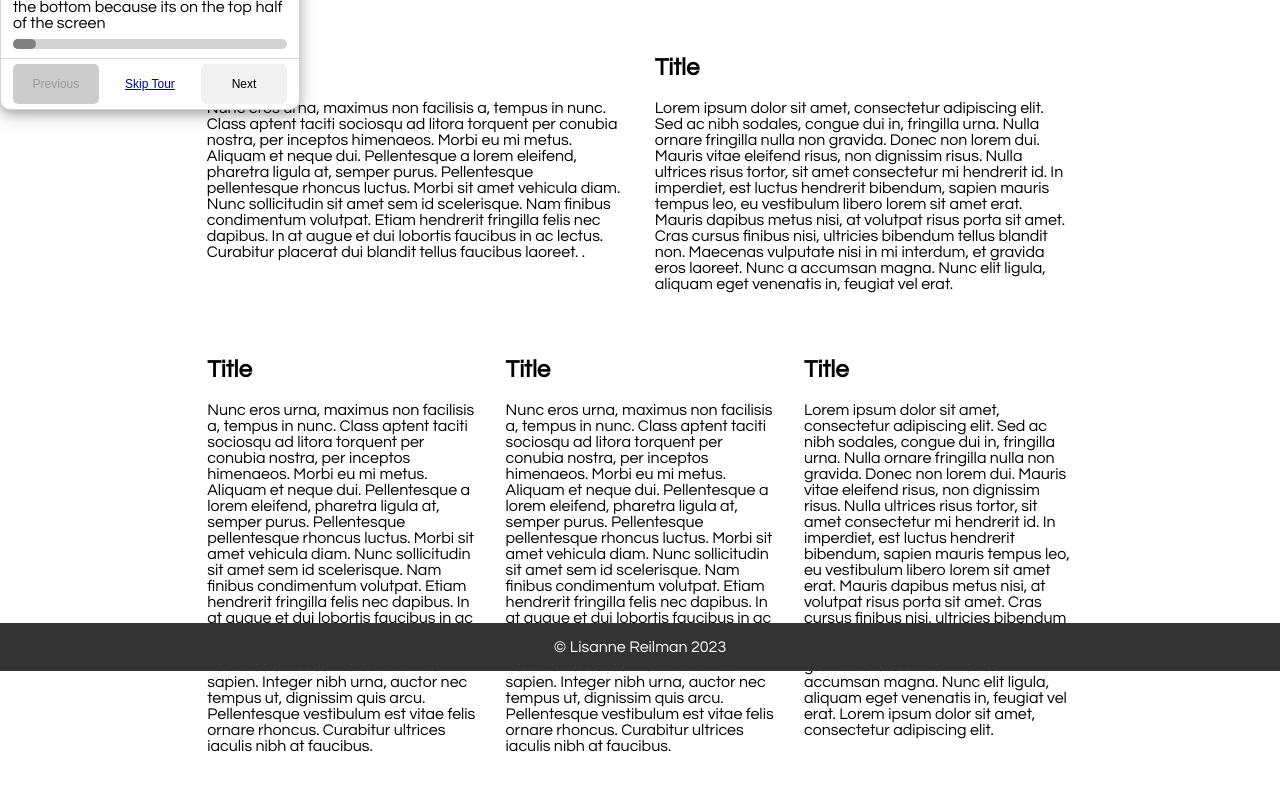
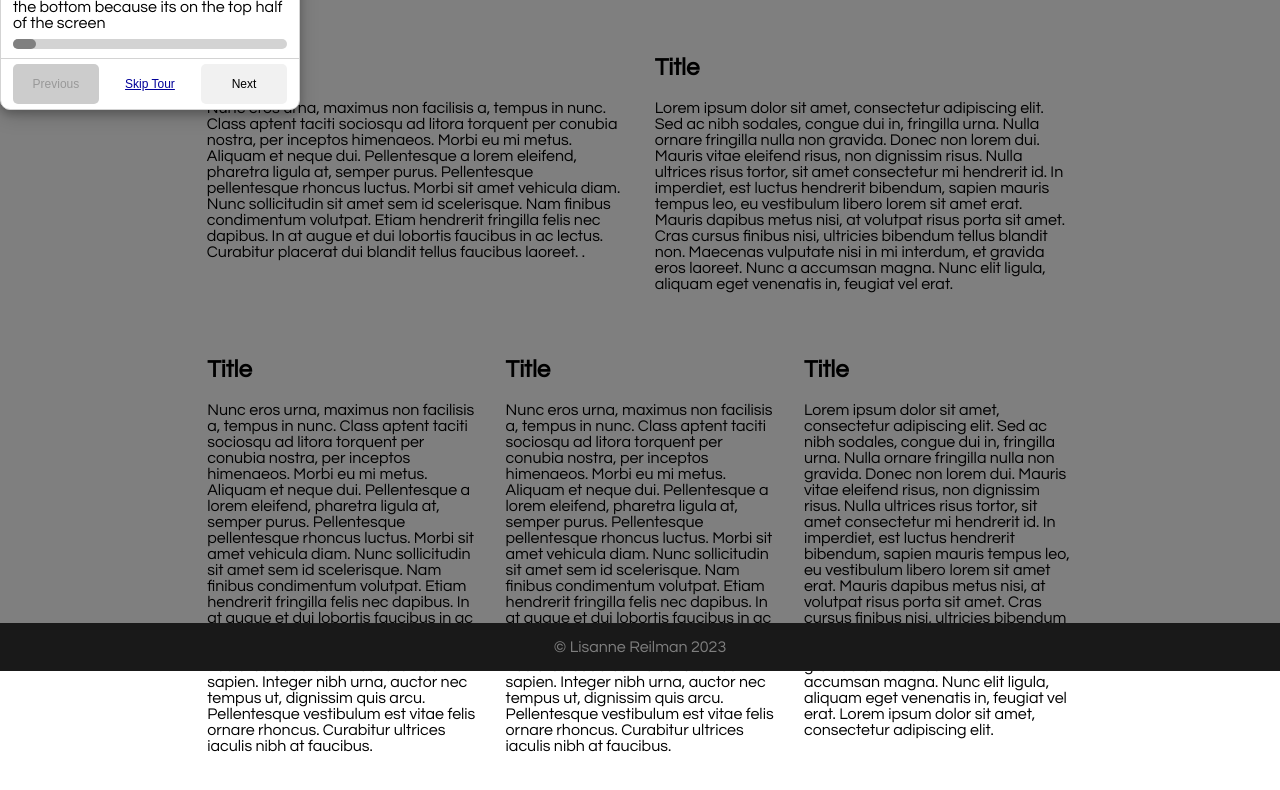
Before and after one commit to HyperPandax/PandaTours, a website built with Vite: page index.html in a window 1280 px wide. Shown: the part 129-919 px from the top of the page. Built offline with nearby package versions, Linux system fonts and the light colour scheme.

Commit message:
dark body overlay

```diff
--- a/JS/guided-tour.js
+++ b/JS/guided-tour.js
@@ -42,6 +42,8 @@ export class GuidedTour {
     this.tourSteps.forEach((step) => step.classList.remove("highlight"));
     this.overlay.style.display = "none";
     this.utils.requestUserFeedback();
+
+    document.body.querySelector(".darkBodyOverlay").remove();
   }
 
   start() {
--- a/JS/panda-tours-style.css
+++ b/JS/panda-tours-style.css
@@ -4,7 +4,7 @@
   display: flex;
   justify-content: center;
   align-items: center;
-  z-index: 9999;
+  z-index: 999;
   background: none;
   width: 300px;
   min-height: 150px;
@@ -23,10 +23,10 @@
   box-shadow: 2px 2px 5px gray, 2px 2px 5px gray inset,
     0 4px 8px 0 rgba(0, 0, 0, 0.2), 0 6px 20px 0 rgba(0, 0, 0, 0.19);
   border-radius: 5px;
-  z-index: 9998;
+  z-index: 998;
 }
 
-/* .dark-overlay {
+ .darkBodyOverlay {
   position: fixed;
   top: 0;
   left: 0;
@@ -38,9 +38,9 @@
     0,
     0.5
   );
-  z-index: 9990;
+  z-index: 800;
   transition: opacity 0.3s ease;
-} */
+}
 
 .overlay-section {
   width: 92%;
@@ -125,6 +125,8 @@
   text-decoration: underline;
 }
 
+
+
 .feedbackContainer{
   position: absolute;
   top: 15%;
@@ -137,6 +139,7 @@
   height: 55%;
   box-shadow: 2px 2px 5px gray, 2px 2px 5px gray inset,
     0 4px 8px 0 rgba(0, 0, 0, 0.2), 0 6px 20px 0 rgba(0, 0, 0, 0.19);
+  z-index:9999
 }
 .feedbackForm{
   width:90%;
--- a/JS/utils.js
+++ b/JS/utils.js
@@ -17,6 +17,8 @@ export class Utils {
 
     // Highlight the current step
     this.guidedTour.tourSteps[this.guidedTour.currentStepIndex].classList.add("highlight");
+
+    this.toggleDarkBodyOverlay();
 
     // Use the current step element for positioning
     const position = this.guidedTour.tourSteps[this.guidedTour.currentStepIndex].getAttribute("data-position");
@@ -86,4 +88,57 @@ export class Utils {
   requestUserFeedback(){
     this.feedback.askForFeedback();
   }
+
+  toggleDarkBodyOverlay(){
+    //verwijder bestaande overlay
+    if(document.body.querySelector(".darkBodyOverlay")){
+      document.body.querySelector(".darkBodyOverlay").remove();
+    }
+
+    //Maak een nieuwe darkBodyOverlay aan en voeg deze toe
+    const darkBodyOverlay = document.createElement("div");
+    darkBodyOverlay.classList.add("darkBodyOverlay");
+    document.body.appendChild(darkBodyOverlay);
+
+
+
+    const highlighted = document.body.querySelector(".highlight");
+    //Check if element position is static and if it is set to relative
+    if(window.getComputedStyle( highlighted ,null).getPropertyValue('position')==="static"){
+      console.log("ahhhh static");
+      highlighted.style.position="relative";
+    }
+
+    //Get BG color of the highlighted element
+    const bgColor = window.getComputedStyle( highlighted ,null).getPropertyValue('background-color');
+    console.log("bgColor: " + bgColor);
+
+    if(bgColor=== "rgba(0, 0, 0, 0)"){
+      console.log("TRANSPARENT");
+      //get parent bgcolor and set it to that.
+      const parentElement = highlighted.parentNode;
+      const parentBgColor = window.getComputedStyle( parentElement ,null).getPropertyValue('background-color');
+
+      console.log(parentBgColor);
+
+      if (parentBgColor != "rgba(0, 0, 0, 0)"){
+        highlighted.style.backgroundColor = parentBgColor;
+        console.log("parents Color");
+      }else{
+        //if parent doesnt have a bg check color of text.
+        const txtColor = window.getComputedStyle( highlighted ,null).getPropertyValue('color');
+        //if textcolor is white set bg to black
+        if(txtColor==="rgb(255, 255, 255)"){
+          highlighted.style.backgroundColor = 'black';
+          console.log("set bg to black");
+        }else{
+          //else set bg to white
+          highlighted.style.backgroundColor = 'white';
+          console.log("set bg to white");
+        }
+      }
+    }
+
+
+  }
 }
--- a/style.css
+++ b/style.css
@@ -18,6 +18,7 @@ ul {
 
 li {
   float: left;
+  background-color:#333;
 }
 
 li a {
```
